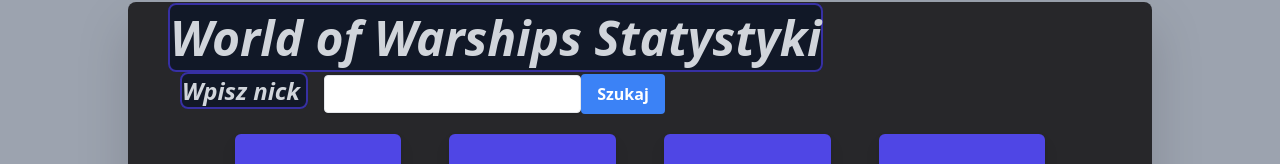
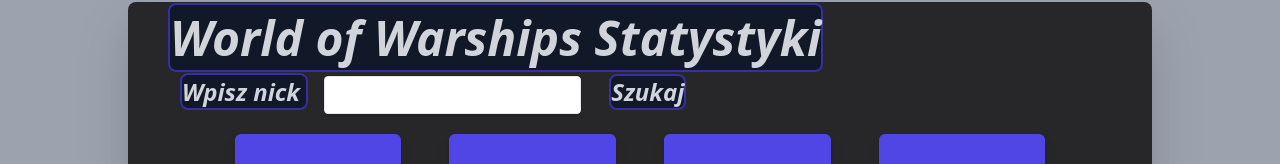
Before and after one commit to Pochmannn/WorldOfWarshipsStatChecker, a React (Create React App) app: page / in a window 1280 px wide. Shown: the part 262-426 px from the top of the page. Built offline with nearby package versions, Linux system fonts and the light colour scheme.

Commit message:
final
:ng:

```diff
--- a/src/components/Content.js
+++ b/src/components/Content.js
@@ -51,7 +51,10 @@
                     <input type="text" className="ml-4 shadow appearance-none border rounded py-2 px-3 text-gray-700 leading-tight focus:outline-none focus:shadow-outline"
                     onChange={this.onInputChange}
                     value={this.state.nickname}/>
-                    <button class="bg-blue-500 hover:bg-blue-700 text-white font-bold py-2 px-4 rounded" onClick={this.onInputChange} value={this.state.nickname}>Szukaj</button>
+                    <button class="text-gray-300 italic font-black ml-7 mr-auto text-2xl border-2 border-indigo-800 bg-gray-900
+                 rounded-lg" onClick={this.onInputChange} value={this.state.nickname}>
+                        Szukaj
+                    </button>
                     <span class="text-gray-300 italic font-black ml-7 mr-auto text-2xl  border-indigo-800 bg-gray-900
                  rounded-lg">{this.props.username}</span>
 
```
